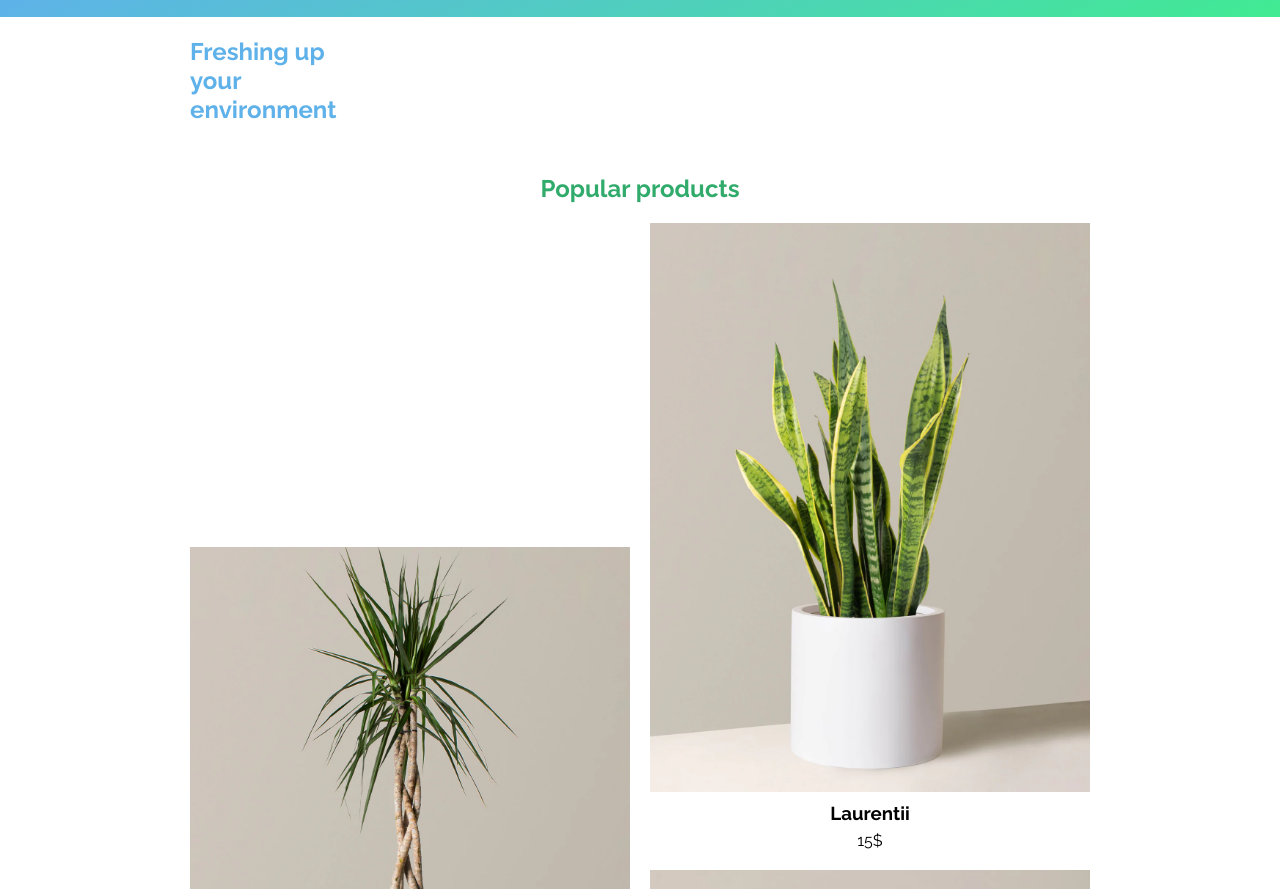
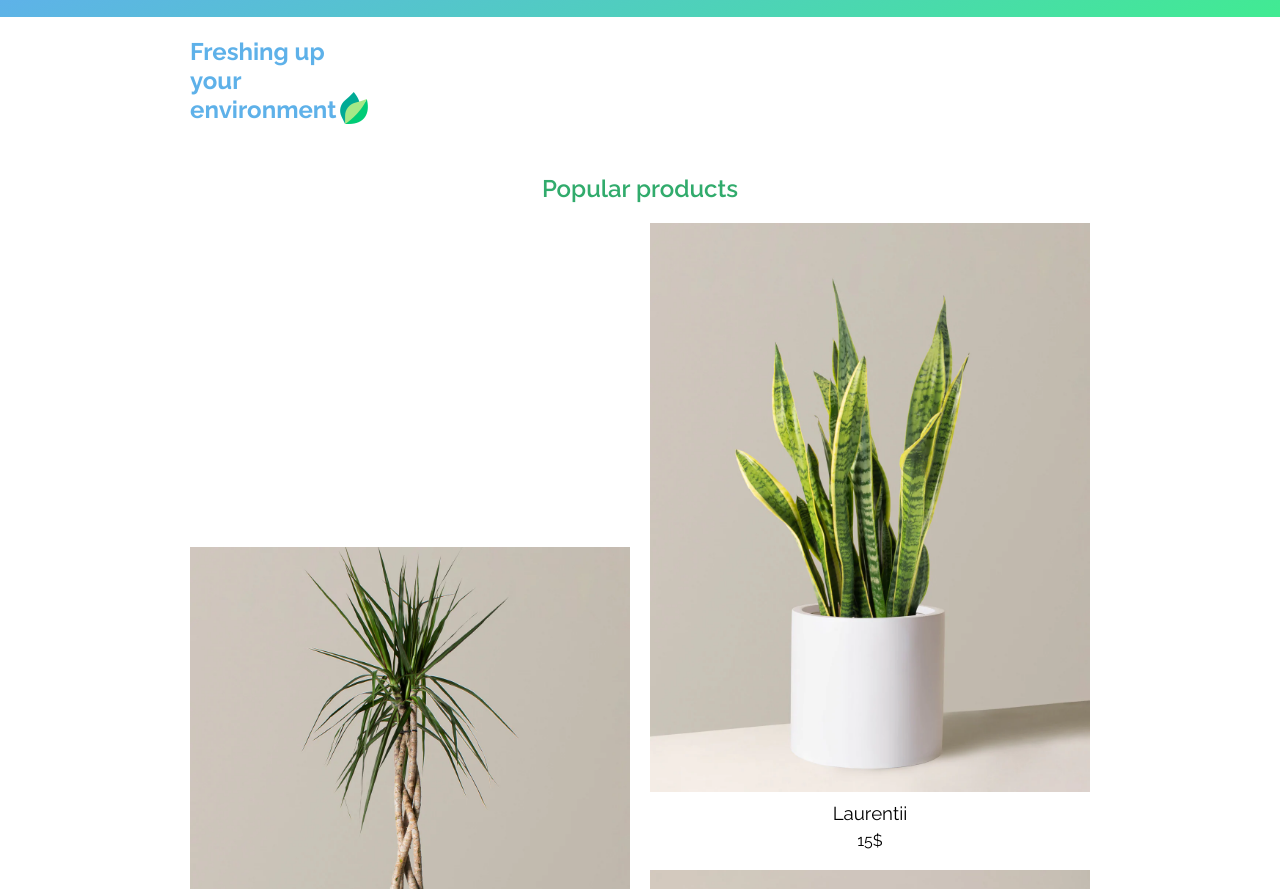
Before and after one commit to AnnaSokoltsova/flowerlanding, a plain HTML site: page index.html in a window 1280 px wide. Shown: the part 63-952 px from the top of the page. Drawn offline with Linux system fonts and the light colour scheme.

Commit message:
styles updates
cosmetic changes for paddings, margins, fonts

```diff
--- a/css/common.css
+++ b/css/common.css
@@ -1,4 +1,5 @@
-@import url('https://fonts.googleapis.com/css2?family=Raleway:wght@300;400;500;700&display=swap');
+@import url('https://fonts.googleapis.com/css2?family=Raleway:wght@400;500;600;700&display=swap');
+
 
 
 * {
@@ -39,4 +40,9 @@ h2 {
     text-align: center;
     margin-bottom: 20px;
     color: var(--subtitle-color);
+    font-weight: 600;
 }
+
+h3 {
+    font-weight: 400;
+}
--- a/css/delivery.css
+++ b/css/delivery.css
@@ -40,6 +40,11 @@
     width: 20vw;
 }
 
+.delivery__title {
+    font-weight: 600;
+    margin-bottom: 7px;
+}
+
 .delivery__descr {
     display: flex;
     flex-direction: column;
--- a/css/guide.css
+++ b/css/guide.css
@@ -43,6 +43,7 @@
 
 .guide__descr h3 {
     margin-bottom: 10px;
+    font-weight: 600;
 }
 
 .guide p {
--- a/css/products.css
+++ b/css/products.css
@@ -1,6 +1,11 @@
 .products {
     margin: 100px 24px 0px 24px;
 
+}
+
+.products__title {
+    background: url(../img/leaf.png) bottom right no-repeat;
+    font-weight: 700;
 }
 
 @media (min-width: 320px) {
--- a/index.html
+++ b/index.html
@@ -28,7 +28,7 @@
         <main>
             <section id="products" class="products">
                 <div class="container">
-                    <h1>Freshing up your environment</h1>
+                    <h1 class="products__title">Freshing up your environment</h1>
                     <h2>Popular products</h2>
                     <div class="products__items">
                         <article class="products__item product__item--first">
```
Also changed, not shown: img/leaf.png (added).
